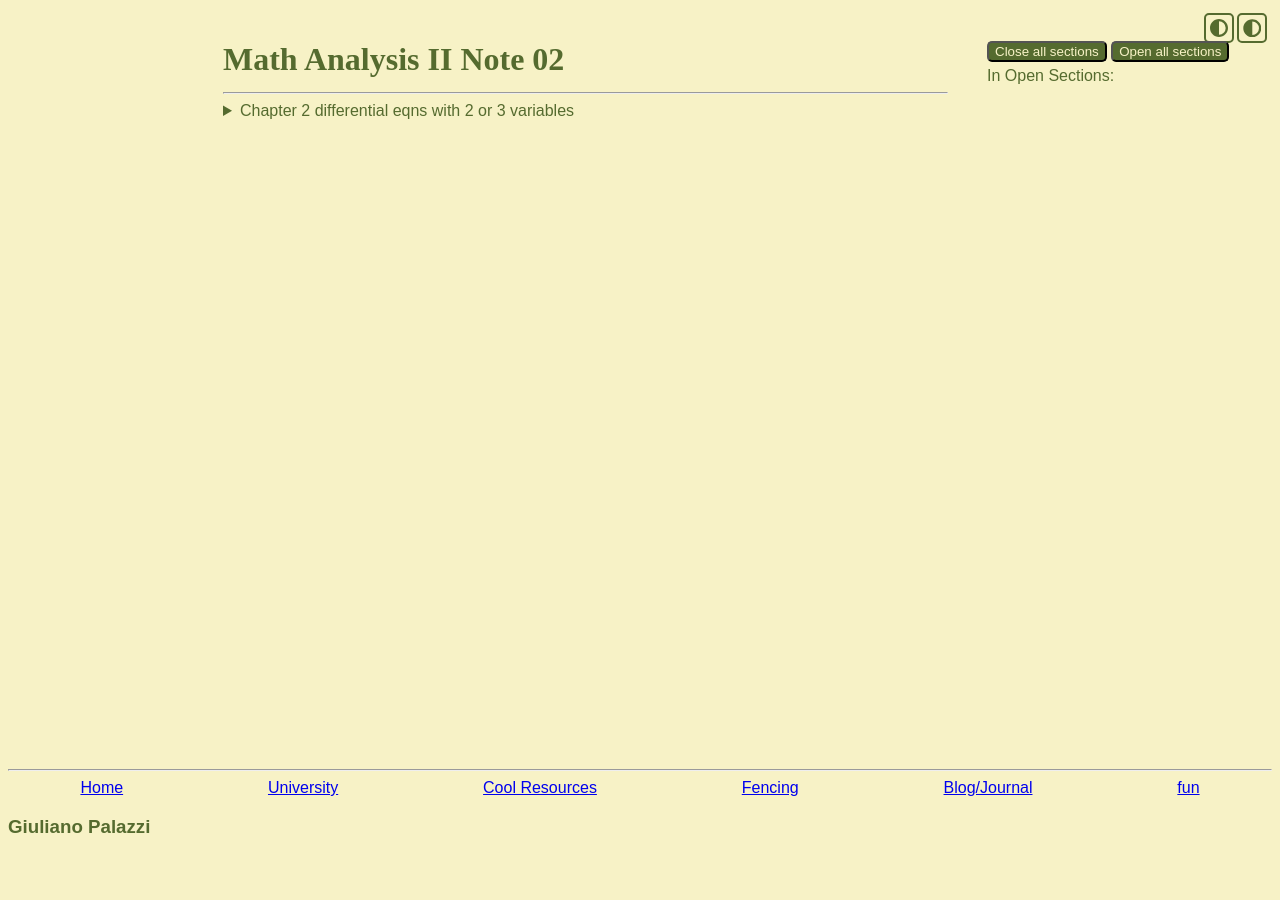
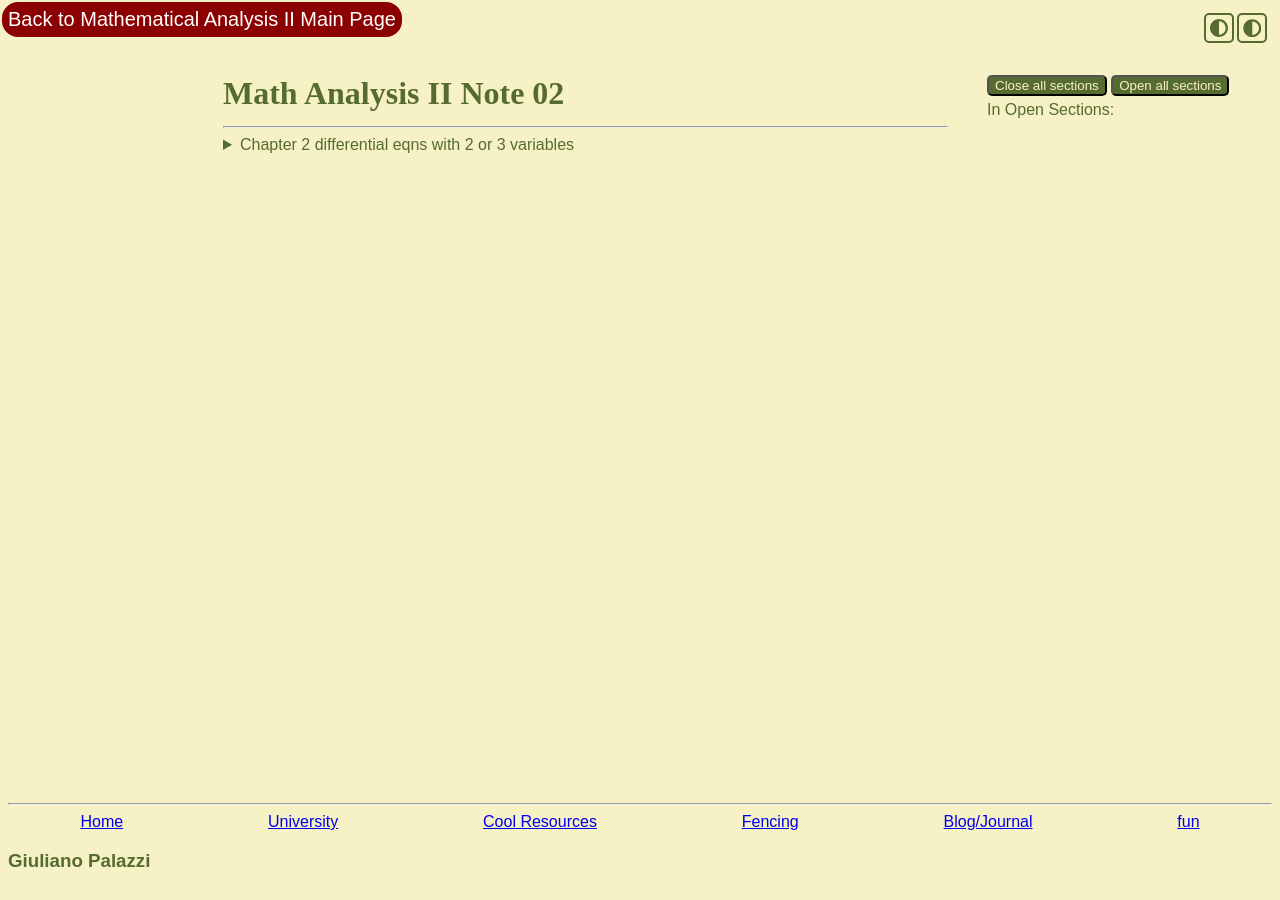
Before and after one commit to GiulianoPalazzi/giulianopalazzi.github.io, a Jekyll site: the page built from uni/mth2/notes/note02.md, in a window 1280 px wide and 900 px high. Built offline with Jekyll 4.4.1, drawn with Linux system fonts in a browser that asks for light colours; nearby versions of some CDN libraries.

Commit message:
fixed flow control that was breaking the automatic backlinks for all the note pages

```diff
--- a/_layouts/bare.html
+++ b/_layouts/bare.html
@@ -3,7 +3,8 @@
   {% include head.html %}
   <body>
 {% if page.backlink or layout.backlink %}
-{% if page.layout == "note" %}
+  {% include backlink.html %}
+{% elsif page.layout == "note" %}
   {%assign backlink = page.url | remove: ".html"%}
   {%assign filename = page.name | remove: ".md"%}
   {%assign subject = backlink | remove: filename | remove: "notes/"| remove: "/uni/" | remove: "/"%}
@@ -11,12 +12,12 @@
   {% for file in site.pages %}
     {% if file.url contains backlink %}
       {% assign backlinktitle = file.title | append: " Main Page" %}
+      {% break %}
     {% endif %}
   {% endfor %}
+  <p>{{backlink}}</p>
+
   {% include backlink.html backlink = backlink backlinktitle = backlinktitle %}
-{% else %}
-  {% include backlink.html %}
-{% endif %}
 {% endif %}
       <button id="dark-mode-toggle" class="dark-mode-toggle">
         <svg width="100%" viewBox="0 0 496 496">
```
